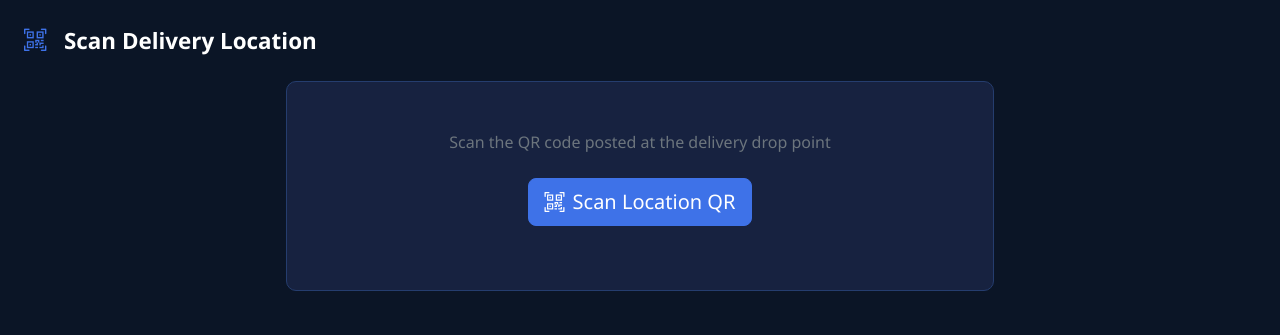
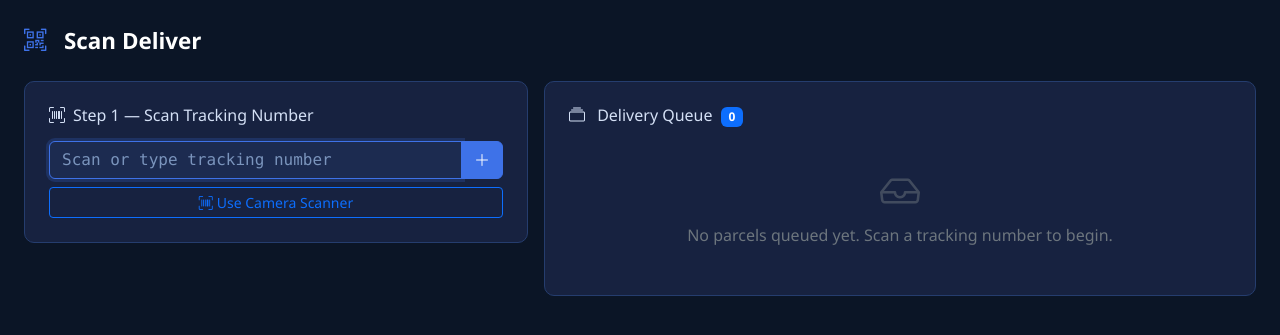
Before and after one commit to RowanDark/ParcelVault, a Flask app: page /deliver/scan in a window 1280 px wide. Shown: the part 63-398 px from the top of the page. Run offline with Flask 3, Linux system fonts and the light colour scheme; some libraries are stand-ins or nearby versions.

Commit message:
Redesign Scan Deliver — tracking number first, then QR destination
Replaces the old location-first scan workflow with a session-backed queue:
1. Employee scans one or more tracking numbers to build a delivery queue
2. Scans the destination QR code to assign all queued parcels to that location
3. Optional signature / photo proof, then confirms delivery in bulk

Key changes:
- app.py: add `session` to Flask imports; replace deliver_scan() with
  three-action handler (scan_tracking / scan_location / confirm) backed
  by Flask session for the per-request parcel queue
- templates/deliver_scan.html: full rewrite — two-column scan+queue layout
  (Step 1 tracking input, Step 2 location QR), confirm card with mismatch
  warning, signature pad, and photo capture

https://claude.ai/code/session_01MgScNCqNZH7T5LcP8NHCBm

```diff
--- a/app.py
+++ b/app.py
@@ -14,7 +14,7 @@ from datetime import datetime
 
 import qrcode
 from flask import (Flask, Response, flash, g, jsonify, redirect,
-                   render_template, request, url_for)
+                   render_template, request, session, url_for)
 
 app = Flask(__name__)
 _secret = os.environ.get('SECRET_KEY')
@@ -557,92 +557,167 @@ def export_csv():
                     headers={'Content-Disposition': f'attachment; filename={filename}'})
 
 
-# ── Scan-to-deliver (QR location scan) ───────────────────────
+# ── Scan-to-deliver (tracking-first workflow) ─────────────────
 
 @app.route('/deliver/scan', methods=['GET', 'POST'])
 def deliver_scan():
     db = get_db()
 
+    # ── Clear queue ───────────────────────────────────────────────
+    if request.args.get('clear'):
+        session.pop('delivery_queue', None)
+        return redirect(url_for('deliver_scan'))
+
     if request.method == 'POST':
-        action      = request.form.get('action', '')
-        location_id = request.form.get('location_id', '')
-        signed_by   = request.form.get('signed_by', '').strip()
-        sig_data    = request.form.get('signature_data', '').strip()
-        photo_data  = request.form.get('photo_data', '').strip()
-        parcel_ids  = request.form.getlist('parcel_ids')
+        action = request.form.get('action', '')
 
-        if action == 'confirm' and parcel_ids and signed_by:
+        # ── Scan a tracking number ────────────────────────────────
+        if action == 'scan_tracking':
+            tn = request.form.get('tracking_number', '').strip()
+            if not tn:
+                flash('No tracking number received.', 'error')
+                return redirect(url_for('deliver_scan'))
+
+            parcel = db.execute(
+                """SELECT p.*, l.LocationName
+                   FROM tbl_Parcels p
+                   LEFT JOIN tbl_Locations l
+                          ON p.LocationID = l.LocationID
+                   WHERE p.TrackingNumber = ?""",
+                (tn,)
+            ).fetchone()
+
+            if not parcel:
+                flash(
+                    f'Tracking number {tn} not found. '
+                    f'Log it at Receive Parcel first.',
+                    'error'
+                )
+                return redirect(url_for('deliver_scan'))
+
+            if parcel['Status'] == 'Delivered':
+                flash(
+                    f'{tn} was already delivered'
+                    f'{" on " + parcel["DeliveredDate"][:10] if parcel["DeliveredDate"] else ""}.',
+                    'warning'
+                )
+                return redirect(url_for('deliver_scan'))
+
+            queue = session.get('delivery_queue', [])
+            already = any(q['parcel_id'] == parcel['ParcelID'] for q in queue)
+            if already:
+                flash(f'{tn} is already in the delivery queue.', 'warning')
+            else:
+                queue.append({
+                    'parcel_id':     parcel['ParcelID'],
+                    'tracking':      parcel['TrackingNumber'],
+                    'recipient':     parcel['Recipient'],
+                    'shipper':       parcel['Shipper'],
+                    'location_id':   parcel['LocationID'],
+                    'location_name': parcel['LocationName'] or 'Unassigned',
+                })
+                session['delivery_queue'] = queue
+                session.modified = True
+                flash(
+                    f'{tn} added to delivery queue '
+                    f'({len(queue)} parcel{"s" if len(queue) != 1 else ""} queued).',
+                    'success'
+                )
+            return redirect(url_for('deliver_scan'))
+
+        # ── Scan a location QR ────────────────────────────────────
+        if action == 'scan_location':
+            location_id = request.form.get('location_id', '').strip()
+            queue = session.get('delivery_queue', [])
+
+            if not queue:
+                flash(
+                    'No parcels in queue. '
+                    'Scan at least one tracking number first.',
+                    'error'
+                )
+                return redirect(url_for('deliver_scan'))
+
+            if not location_id:
+                flash('No location received from QR scan.', 'error')
+                return redirect(url_for('deliver_scan'))
+
+            location = db.execute(
+                'SELECT * FROM tbl_Locations WHERE LocationID = ?',
+                (int(location_id),)
+            ).fetchone()
+            if not location:
+                flash('Location not found.', 'error')
+                return redirect(url_for('deliver_scan'))
+
+            mismatches = [
+                q for q in queue
+                if q['location_id']
+                and str(q['location_id']) != str(location_id)
+            ]
+
+            return render_template('deliver_scan.html',
+                                   state='confirm',
+                                   queue=queue,
+                                   location=location,
+                                   mismatches=mismatches)
+
+        # ── Confirm delivery ──────────────────────────────────────
+        if action == 'confirm':
+            queue       = session.get('delivery_queue', [])
+            location_id = request.form.get('location_id', '').strip()
+            signed_by   = request.form.get('signed_by', '').strip() or None
+            sig_data    = request.form.get('signature_data', '').strip() or None
+            photo_data  = request.form.get('photo_data', '').strip() or None
+
+            if not queue:
+                flash('Delivery queue is empty.', 'error')
+                return redirect(url_for('deliver_scan'))
+
             now = datetime.now().strftime('%Y-%m-%d %H:%M:%S')
             delivered = 0
-            for pid in parcel_ids:
-                try:
-                    pid_int = int(pid)
-                except (ValueError, TypeError):
-                    continue
+            for item in queue:
                 parcel = db.execute(
                     'SELECT * FROM tbl_Parcels WHERE ParcelID = ?',
-                    (pid_int,)
+                    (item['parcel_id'],)
                 ).fetchone()
                 if not parcel or parcel['Status'] == 'Delivered':
                     continue
                 db.execute(
                     """UPDATE tbl_Parcels
-                       SET Status = 'Delivered',
+                       SET Status        = 'Delivered',
                            DeliveredDate = ?,
-                           DeliveredTo = ?,
+                           DeliveredTo   = ?,
                            SignaturePath = ?,
-                           DeliveryPhoto = ?
+                           DeliveryPhoto = ?,
+                           LocationID    = ?
                        WHERE ParcelID = ?""",
                     (now,
-                     signed_by,
-                     sig_data or None,
-                     photo_data or None,
-                     pid_int),
+                     signed_by or get_username(),
+                     sig_data,
+                     photo_data,
+                     int(location_id) if location_id else parcel['LocationID'],
+                     item['parcel_id']),
                 )
                 log_history(db, 'Delivered',
                             parcel['TrackingNumber'],
                             parcel['Shipper'],
-                            signed_by,
-                            parcel['LocationID'])
+                            signed_by or get_username(),
+                            int(location_id) if location_id else parcel['LocationID'])
                 delivered += 1
+
             db.commit()
-            flash(f'{delivered} parcel(s) delivered to '
-                  f'{request.form.get("location_name", "location")}.',
-                  'success')
+            session.pop('delivery_queue', None)
+            flash(f'{delivered} parcel(s) successfully delivered.', 'success')
             return redirect(url_for('deliver_scan'))
 
-        if action == 'location_scanned' and location_id:
-            parcels = db.execute(
-                """SELECT p.*, l.LocationName
-                   FROM tbl_Parcels p
-                   LEFT JOIN tbl_Locations l
-                          ON p.LocationID = l.LocationID
-                   WHERE p.LocationID = ?
-                     AND p.Status = 'In Storage'
-                   ORDER BY p.ReceivedDate""",
-                (location_id,)
-            ).fetchall()
-            location = db.execute(
-                'SELECT * FROM tbl_Locations WHERE LocationID = ?',
-                (location_id,)
-            ).fetchone()
-            if not location:
-                flash('Location not found.', 'error')
-                return redirect(url_for('deliver_scan'))
-            if not parcels:
-                return render_template('deliver_scan.html',
-                                       state='empty',
-                                       parcels=[],
-                                       location=location)
-            return render_template('deliver_scan.html',
-                                   state='confirm',
-                                   parcels=parcels,
-                                   location=location)
-
+    # ── GET — show current queue ──────────────────────────────────
+    queue = session.get('delivery_queue', [])
     return render_template('deliver_scan.html',
                            state='scan',
-                           parcels=[],
-                           location=None)
+                           queue=queue,
+                           location=None,
+                           mismatches=[])
 
 
 if __name__ == '__main__':
--- a/templates/deliver_scan.html
+++ b/templates/deliver_scan.html
@@ -1,111 +1,203 @@
 {% extends "base.html" %}
-{% block title %}ParcelVault – Scan Delivery Location{% endblock %}
+{% block title %}ParcelVault – Scan Deliver{% endblock %}
+{% block content %}
 
-{% block content %}
 <div class="pv-page-title">
-  <i class="bi bi-qr-code-scan me-2"></i>Scan Delivery Location
+  <i class="bi bi-qr-code-scan me-2"></i>Scan Deliver
 </div>
 
-<div class="row justify-content-center">
-  <div class="col-lg-7">
+{# ── SCAN STATE — tracking scan + queue display ── #}
+{% if state in ('scan', 'confirm') %}
 
-{% if state == 'scan' %}
-    <div class="pv-card text-center py-5">
-      <p class="text-secondary mb-4">
-        Scan the QR code posted at the delivery drop point
+<div class="row g-3">
+
+  {# Left col: scan input #}
+  <div class="col-lg-5">
+
+    {# Tracking number scan card #}
+    <div class="pv-card mb-3">
+      <h6 class="mb-3">
+        <i class="bi bi-upc-scan me-2"></i>Step 1 — Scan Tracking Number
+      </h6>
+      <form method="post" id="scan-tn-form">
+        <input type="hidden" name="action" value="scan_tracking">
+        <div class="input-group">
+          <input type="text" class="form-control font-monospace"
+                 name="tracking_number" id="deliver-tn-input"
+                 placeholder="Scan or type tracking number"
+                 autocomplete="off" autofocus>
+          <button type="submit" class="btn btn-primary">
+            <i class="bi bi-plus-lg"></i>
+          </button>
+        </div>
+        <div class="mt-2">
+          <button type="button" class="btn btn-sm btn-outline-primary w-100"
+                  id="scan-tn-btn">
+            <i class="bi bi-upc-scan me-1"></i>Use Camera Scanner
+          </button>
+        </div>
+      </form>
+    </div>
+
+    {# Location QR scan card — only shown when queue has items #}
+    {% if queue %}
+    <div class="pv-card mb-3">
+      <h6 class="mb-3">
+        <i class="bi bi-qr-code me-2"></i>Step 2 — Scan Destination QR
+      </h6>
+      <p class="text-secondary small mb-3">
+        Scan the QR code at the drop point to assign all
+        queued parcels to that location.
       </p>
-      <button type="button" class="btn btn-primary btn-lg" id="scan-location-btn">
+      <button type="button" class="btn btn-success w-100"
+              id="scan-location-btn">
         <i class="bi bi-qr-code-scan me-2"></i>Scan Location QR
       </button>
-      <div id="scan-location-status" class="mt-3 text-secondary small"></div>
+      <form method="post" id="scan-location-form" style="display:none">
+        <input type="hidden" name="action" value="scan_location">
+        <input type="hidden" name="location_id" id="scanned-location-id">
+      </form>
+    </div>
+    {% endif %}
+
   </div>
 
-{% elif state == 'empty' %}
-    <div class="pv-card text-center py-5">
-      <i class="bi bi-inbox display-4 text-secondary mb-3 d-block"></i>
-      <h5 class="mb-1">No Parcels at This Location</h5>
-      <p class="text-secondary mb-4">
-        <strong>{{ location.LocationName }}</strong> has no parcels
-        currently In Storage. Verify you scanned the correct QR code.
-      </p>
-      <a href="{{ url_for('deliver_scan') }}" class="btn btn-primary">
-        <i class="bi bi-arrow-counterclockwise me-2"></i>Scan Again
+  {# Right col: queue #}
+  <div class="col-lg-7">
+    <div class="pv-card">
+      <div class="d-flex justify-content-between align-items-center mb-3">
+        <h6 class="mb-0">
+          <i class="bi bi-collection me-2"></i>
+          Delivery Queue
+          <span class="badge bg-primary ms-1">{{ queue|length }}</span>
+        </h6>
+        {% if queue %}
+        <a href="{{ url_for('deliver_scan') }}?clear=1"
+           class="btn btn-sm btn-outline-danger"
+           onclick="return confirm('Clear the delivery queue?')">
+          <i class="bi bi-x-circle me-1"></i>Clear Queue
         </a>
-      <a href="{{ url_for('parcel_list') }}"
-         class="btn btn-outline-secondary ms-2">
-        <i class="bi bi-list-ul me-1"></i>View All Parcels
-      </a>
+        {% endif %}
       </div>
 
-{% elif state == 'confirm' %}
+      {% if queue %}
+      <div class="table-responsive">
+        <table class="table table-sm mb-0">
+          <thead>
+            <tr>
+              <th>Tracking</th>
+              <th>Recipient</th>
+              <th>Carrier</th>
+              <th>Stored At</th>
+            </tr>
+          </thead>
+          <tbody>
+            {% for item in queue %}
+            <tr>
+              <td><code class="small">{{ item.tracking }}</code></td>
+              <td class="small">{{ item.recipient }}</td>
+              <td>
+                <span class="badge bg-secondary">
+                  {{ item.shipper }}
+                </span>
+              </td>
+              <td class="small text-secondary">
+                {{ item.location_name }}
+              </td>
+            </tr>
+            {% endfor %}
+          </tbody>
+        </table>
+      </div>
+      {% else %}
+      <div class="text-center py-4 text-secondary">
+        <i class="bi bi-inbox display-6 d-block mb-2 opacity-50"></i>
+        No parcels queued yet. Scan a tracking number to begin.
+      </div>
+      {% endif %}
+    </div>
+  </div>
+
+</div>
+{% endif %}
+
+{# ── CONFIRM STATE — location scanned, show proof UI ── #}
+{% if state == 'confirm' %}
+<div class="pv-card mt-3">
+  <h6 class="mb-3">
+    <i class="bi bi-geo-alt-fill me-2"></i>
+    Delivering to: <strong>{{ location.LocationName }}</strong>
+  </h6>
+
+  {# Location mismatch warning #}
+  {% if mismatches %}
+  <div class="alert alert-warning py-2 mb-3">
+    <i class="bi bi-exclamation-triangle-fill me-1"></i>
+    <strong>{{ mismatches|length }} parcel(s)</strong> were stored
+    at a different location. Their delivery location will be
+    updated to <strong>{{ location.LocationName }}</strong>.
+    <ul class="mb-0 mt-1 small">
+      {% for m in mismatches %}
+      <li>
+        <code>{{ m.tracking }}</code>
+        — was at {{ m.location_name }}
+      </li>
+      {% endfor %}
+    </ul>
+  </div>
+  {% endif %}
+
   <form method="post">
     <input type="hidden" name="action" value="confirm">
-      <input type="hidden" name="location_id" value="{{ location.LocationID }}">
-      <input type="hidden" name="location_name" value="{{ location.LocationName }}">
+    <input type="hidden" name="location_id"
+           value="{{ location.LocationID }}">
 
-      <!-- Parcel checklist -->
-      <div class="pv-card mb-3">
-        <h6 class="text-white mb-3">
-          <i class="bi bi-geo-alt me-1" style="color:var(--pv-accent)"></i>
-          Parcels at {{ location.LocationName }}
-        </h6>
-        {% for p in parcels %}
-        <div class="form-check mb-2">
-          <input class="form-check-input" type="checkbox"
-                 name="parcel_ids" value="{{ p.ParcelID }}"
-                 id="p{{ p.ParcelID }}" checked>
-          <label class="form-check-label" for="p{{ p.ParcelID }}">
-            <code style="color:var(--pv-accent)">{{ p.TrackingNumber }}</code>
-            <span class="text-secondary ms-2">{{ p.Recipient }}</span>
-            <span class="badge bg-secondary ms-1">{{ p.Shipper }}</span>
+    {# Proof section — optional #}
+    <div class="mb-3">
+      <label class="form-label">
+        Delivered By
+        <span class="text-secondary small ms-1">(optional)</span>
       </label>
-        </div>
-        {% endfor %}
+      <input type="text" class="form-control"
+             name="signed_by"
+             placeholder="Employee or recipient name">
     </div>
 
-      {% if parcels %}
-      <!-- Signed by + proof -->
-      <div class="pv-card mb-3">
-        <div class="mb-3">
-          <label class="form-label">
-            Delivered By <span class="text-danger">*</span>
-          </label>
-          <input type="text" class="form-control" name="signed_by"
-                 placeholder="Employee name" autofocus>
-        </div>
-
-        <!-- Proof tabs -->
-        <ul class="nav nav-tabs mb-3" id="proof-tabs">
+    <ul class="nav nav-tabs mb-3">
       <li class="nav-item">
         <button class="nav-link active" type="button"
-                    data-bs-toggle="tab" data-bs-target="#tab-sig">
+                data-bs-toggle="tab"
+                data-bs-target="#proof-sig">
           <i class="bi bi-pen me-1"></i>Signature
+          <span class="text-secondary small ms-1">(optional)</span>
         </button>
       </li>
       <li class="nav-item">
         <button class="nav-link" type="button"
-                    data-bs-toggle="tab" data-bs-target="#tab-photo">
+                data-bs-toggle="tab"
+                data-bs-target="#proof-photo">
           <i class="bi bi-camera me-1"></i>Photo
+          <span class="text-secondary small ms-1">(optional)</span>
         </button>
       </li>
     </ul>
 
-        <div class="tab-content">
-          <!-- Signature tab -->
-          <div class="tab-pane fade show active" id="tab-sig">
+    <div class="tab-content mb-3">
+      <div class="tab-pane fade show active" id="proof-sig">
         <canvas id="signature-canvas"
-                    style="width:100%;height:180px;border:1px solid #dee2e6;
-                           border-radius:6px;background:#fff;touch-action:none">
-            </canvas>
-            <input type="hidden" name="signature_data" id="signature_data">
-            <button type="button" class="btn btn-sm btn-outline-secondary mt-2"
+                style="width:100%;height:180px;
+                       border:1px solid #dee2e6;
+                       border-radius:6px;background:#fff;
+                       touch-action:none"></canvas>
+        <input type="hidden" name="signature_data"
+               id="signature_data">
+        <button type="button"
+                class="btn btn-sm btn-outline-secondary mt-2"
                 id="sig-clear">
           <i class="bi bi-eraser me-1"></i>Clear
         </button>
       </div>
-
-          <!-- Photo tab -->
-          <div class="tab-pane fade" id="tab-photo">
+      <div class="tab-pane fade" id="proof-photo">
         <input type="hidden" name="photo_data" id="photo_data">
         <div class="text-center py-3">
           <button type="button" class="btn btn-outline-primary"
@@ -113,71 +205,67 @@
             <i class="bi bi-camera me-2"></i>Take Delivery Photo
           </button>
           <img id="proof-photo-preview"
-                   style="display:none;max-height:200px;border-radius:8px;
-                          margin-top:12px;border:1px solid #dee2e6">
-            </div>
+               style="display:none;max-height:200px;
+                      border-radius:8px;margin-top:12px">
         </div>
       </div>
     </div>
 
+    <div class="d-flex gap-2">
       <button type="submit" class="btn btn-success px-5">
-        <i class="bi bi-check-lg me-1"></i>Confirm Delivery
+        <i class="bi bi-check-lg me-1"></i>
+        Confirm Delivery ({{ queue|length }} parcel{{ 's' if queue|length != 1 else '' }})
       </button>
       <a href="{{ url_for('deliver_scan') }}"
-         class="btn btn-outline-secondary ms-2">
-        <i class="bi bi-arrow-counterclockwise me-1"></i>Scan Again
-      </a>
-      {% else %}
-      <div class="alert alert-warning">
-        <i class="bi bi-exclamation-triangle-fill me-1"></i>
-        No parcels found at this location.
-        <a href="{{ url_for('deliver_scan') }}" class="alert-link ms-2">
-          Scan again
+         class="btn btn-outline-secondary">
+        <i class="bi bi-arrow-left me-1"></i>Back
       </a>
     </div>
-      {% endif %}
   </form>
+</div>
 {% endif %}
 
-  </div>
-</div>
 {% endblock %}
 
 {% block scripts %}
 <script src="{{ url_for('static', filename='js/components/scanner.js') }}"></script>
 <script>
 (function () {
-  // ── QR scan button ────────────────────────────────────────────
-  var scanBtn = document.getElementById('scan-location-btn');
-  if (scanBtn) {
-    scanBtn.addEventListener('click', function () {
+  // Step 1: camera scan for tracking number
+  var scanTnBtn = document.getElementById('scan-tn-btn');
+  if (scanTnBtn) {
+    scanTnBtn.addEventListener('click', function () {
+      PvScanner.open({
+        mode: 'barcode',
+        onResult: function (trackingNumber) {
+          if (!trackingNumber) return;
+          document.getElementById('deliver-tn-input').value = trackingNumber;
+          document.getElementById('scan-tn-form').submit();
+        }
+      });
+    });
+  }
+
+  // Step 2: QR scan for destination location
+  var scanLocBtn = document.getElementById('scan-location-btn');
+  if (scanLocBtn) {
+    scanLocBtn.addEventListener('click', function () {
       PvScanner.open({
         mode: 'qr',
         onResult: function (raw) {
           var match = raw.match(/^PVLOC:(\d+)$/);
           if (!match) {
-            document.getElementById('scan-location-status').textContent =
-              'Invalid QR code. Please scan a ParcelVault location code.';
+            alert('Invalid QR code. Please scan a ParcelVault location QR code.');
             return;
           }
-          var form = document.createElement('form');
-          form.method = 'POST';
-          form.action = '';
-          [['action', 'location_scanned'], ['location_id', match[1]]].forEach(function (pair) {
-            var inp = document.createElement('input');
-            inp.type = 'hidden';
-            inp.name = pair[0];
-            inp.value = pair[1];
-            form.appendChild(inp);
-          });
-          document.body.appendChild(form);
-          form.submit();
+          document.getElementById('scanned-location-id').value = match[1];
+          document.getElementById('scan-location-form').submit();
         }
       });
     });
   }
 
-  // ── Signature pad ─────────────────────────────────────────────
+  // Signature pad
   var canvas = document.getElementById('signature-canvas');
   if (canvas) {
     var ctx = canvas.getContext('2d');
@@ -186,8 +274,10 @@
     function _pos(e) {
       var r = canvas.getBoundingClientRect();
       var src = e.touches ? e.touches[0] : e;
-      return { x: (src.clientX - r.left) * (canvas.width / r.width),
-               y: (src.clientY - r.top)  * (canvas.height / r.height) };
+      return {
+        x: (src.clientX - r.left) * (canvas.width / r.width),
+        y: (src.clientY - r.top)  * (canvas.height / r.height)
+      };
     }
 
     function _resize() {
@@ -203,13 +293,13 @@
 
     canvas.addEventListener('mousedown',  function (e) { drawing = true; ctx.beginPath(); var p = _pos(e); ctx.moveTo(p.x, p.y); });
     canvas.addEventListener('mousemove',  function (e) { if (!drawing) return; var p = _pos(e); ctx.lineTo(p.x, p.y); ctx.stroke(); });
-    canvas.addEventListener('mouseup',    function ()  { drawing = false; _saveSignature(); });
+    canvas.addEventListener('mouseup',    function ()  { drawing = false; _saveSig(); });
     canvas.addEventListener('mouseleave', function ()  { drawing = false; });
     canvas.addEventListener('touchstart', function (e) { e.preventDefault(); drawing = true; ctx.beginPath(); var p = _pos(e); ctx.moveTo(p.x, p.y); }, { passive: false });
     canvas.addEventListener('touchmove',  function (e) { e.preventDefault(); if (!drawing) return; var p = _pos(e); ctx.lineTo(p.x, p.y); ctx.stroke(); }, { passive: false });
-    canvas.addEventListener('touchend',   function ()  { drawing = false; _saveSignature(); });
+    canvas.addEventListener('touchend',   function ()  { drawing = false; _saveSig(); });
 
-    function _saveSignature() {
+    function _saveSig() {
       document.getElementById('signature_data').value = canvas.toDataURL('image/png');
     }
 
@@ -222,10 +312,10 @@
     }
   }
 
-  // ── Proof photo capture ───────────────────────────────────────
-  var captureBtn = document.getElementById('capture-proof-photo-btn');
-  if (captureBtn) {
-    captureBtn.addEventListener('click', function () {
+  // Delivery photo capture
+  var photoBtn = document.getElementById('capture-proof-photo-btn');
+  if (photoBtn) {
+    photoBtn.addEventListener('click', function () {
       PvScanner.open({
         mode: 'photo',
         onResult: function (dataUrl) {
@@ -233,7 +323,7 @@
           var prev = document.getElementById('proof-photo-preview');
           prev.src = dataUrl;
           prev.style.display = 'block';
-          captureBtn.innerHTML = '<i class="bi bi-camera me-2"></i>Retake Photo';
+          photoBtn.innerHTML = '<i class="bi bi-camera me-2"></i>Retake Photo';
         }
       });
     });
```
Lines whose indentation alone changed are shown as unchanged.
